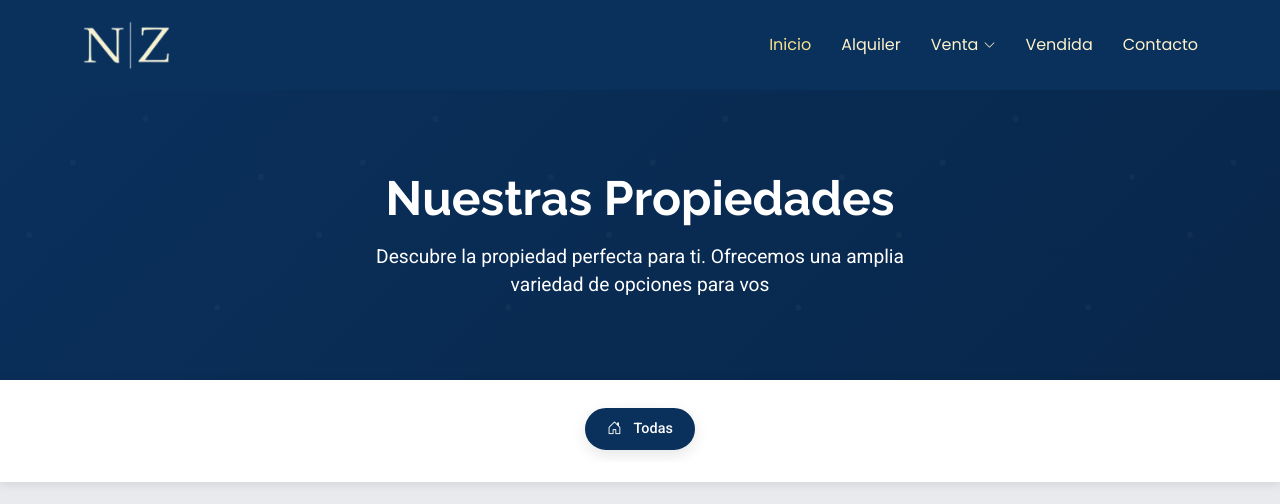
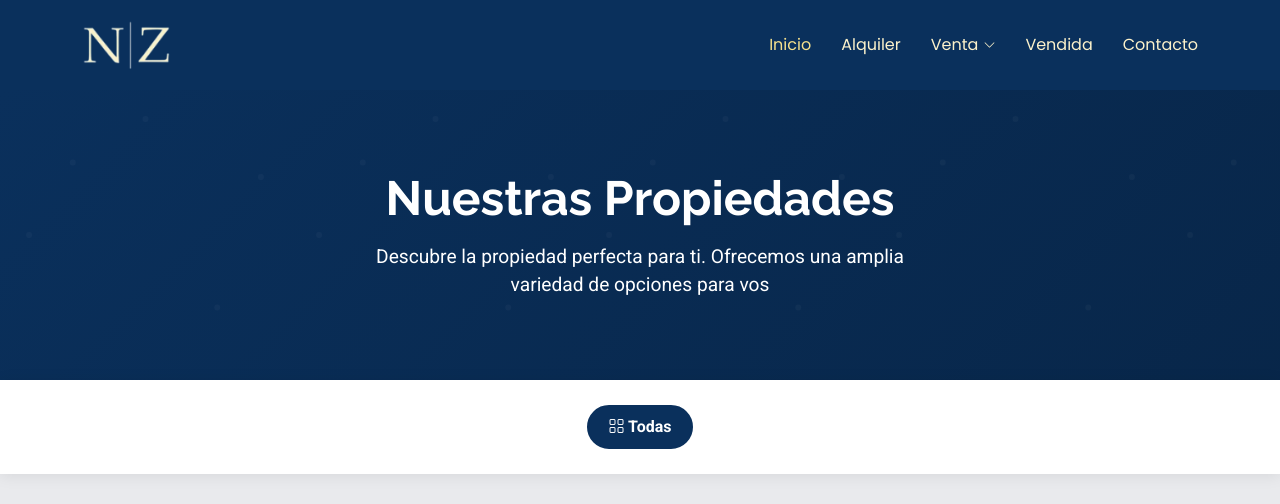
Before and after one commit to GiuGerlo/nz-estudio, a PHP site: page /propiedades.php in a window 1280 px wide. Shown: the top 504 px of the page. Run offline with PHP 8.4, Linux system fonts and the light colour scheme; data that the repository does not hold is empty; some libraries are stand-ins or nearby versions.

Commit message:
Corrijo filtros de propiedades

```diff
--- a/assets/css/propiedades.css
+++ b/assets/css/propiedades.css
@@ -188,6 +188,21 @@
   letter-spacing: 1px;
 }
 
+.categories-container {
+  display: flex;
+  flex-direction: column;
+  gap: 60px;
+}
+
+.category-section {
+  opacity: 1;
+  transition: opacity 0.3s ease;
+}
+
+.category-section[style*="display: none"] {
+  opacity: 0;
+}
+
 .page-header {
   background: linear-gradient(
     135deg,
@@ -231,38 +246,48 @@
   margin: 0 auto;
 }
 
-/* Filtros */
-.filters-section {
+/* Filtros dinámicos */
+.filters-container {
   background: white;
-  padding: 30px 0;
-  box-shadow: 0 2px 10px rgba(0, 0, 0, 0.1);
-  margin-bottom: 60px;
+  padding: 20px 0;
+  margin-bottom: 30px;
+  box-shadow: 0 2px 15px rgba(0, 0, 0, 0.08);
   position: sticky;
-  top: 90px;
+  top: 0;
   z-index: 100;
+}
+
+.filters-wrapper {
+  display: flex;
+  flex-wrap: wrap;
+  gap: 10px;
+  padding: 5px;
 }
 
 .filter-btn {
   background: transparent;
-  border: 2px solid #dee2e6;
-  color: #6c757d;
-  padding: 10px 25px;
-  border-radius: 25px;
+  color: var(--accent-color);
+  border: 2px solid var(--accent-color);
+  padding: 8px 20px;
+  border-radius: 50px;
   font-weight: 600;
+  white-space: nowrap;
   transition: all 0.3s ease;
-  margin: 5px;
 }
 
 .filter-btn:hover,
 .filter-btn.active {
   background: var(--accent-color);
-  border-color: var(--accent-color);
   color: white;
-  transform: translateY(-2px);
-  box-shadow: 0 5px 15px rgba(0, 0, 0, 0.1);
 }
 
-/* Responsive */
+.properties-grid {
+  display: grid;
+  grid-template-columns: repeat(3, 1fr);
+  gap: 30px;
+  padding: 20px 0;
+}
+
 @media (max-width: 991.98px) {
   .page-header h1 {
     font-size: 2.5rem;
@@ -274,6 +299,10 @@
 
   .property-card {
     margin-bottom: 30px;
+  }
+
+  .properties-grid {
+    grid-template-columns: repeat(2, 1fr);
   }
 }
 
@@ -299,12 +328,23 @@
   }
 
   .filters-section {
-    text-align: center;
+    padding: 10px 0 5px 0;
+    border-radius: 0;
+    margin-bottom: 15px;
+  }
+
+  .filters-scroll {
+    gap: 8px;
+    padding: 0 2px;
   }
 
   .filter-btn {
-    width: 100%;
-    margin: 5px 0;
+    font-size: 0.95rem;
+    padding: 8px 14px;
+  }
+
+  .properties-grid {
+    grid-template-columns: 1fr;
   }
 }
 
@@ -337,126 +377,6 @@
   animation-delay: 0.3s;
 }
 
-/* FILTROS MEJORADOS - RESPONSIVE */
-.filters-section {
-  background: white;
-  padding: 20px 0;
-  box-shadow: 0 2px 10px rgba(0, 0, 0, 0.1);
-  margin-bottom: 40px;
-  position: sticky;
-  top: 90px;
-  z-index: 100;
-  transition: all 0.3s ease;
-}
-
-/* Contenedor de filtros horizontal en móvil */
-.filters-container {
-  position: relative;
-  overflow: hidden;
-}
-
-.filters-scroll {
-  display: flex;
-  justify-content: center;
-  gap: 10px;
-  padding: 5px 0;
-  overflow-x: auto;
-  scroll-behavior: smooth;
-  -ms-overflow-style: none;
-  scrollbar-width: none;
-}
-
-.filters-scroll::-webkit-scrollbar {
-  display: none;
-}
-
-/* Botones de filtro mejorados */
-.filter-btn {
-  background: transparent;
-  border: 2px solid #e8ecef;
-  color: #6c757d;
-  padding: 8px 20px;
-  border-radius: 25px;
-  font-weight: 500;
-  font-size: 0.9rem;
-  transition: all 0.3s ease;
-  white-space: nowrap;
-  display: inline-flex;
-  align-items: center;
-  gap: 8px;
-}
-
-.filter-count {
-  background: rgba(52, 152, 219, 0.1);
-  color: var(--accent-color);
-  padding: 2px 8px;
-  border-radius: 12px;
-  font-size: 0.75rem;
-  font-weight: 600;
-  min-width: 24px;
-  text-align: center;
-}
-
-.filter-btn:hover,
-.filter-btn.active {
-  background: var(--accent-color);
-  border-color: var(--accent-color);
-  color: white;
-  transform: translateY(-2px);
-}
-
-.filter-btn:hover .filter-count,
-.filter-btn.active .filter-count {
-  background: rgba(255, 255, 255, 0.2);
-  color: white;
-}
-
-.category-badge {
-  background: rgba(52, 152, 219, 0.1);
-  color: var(--accent-color);
-  font-size: 0.8rem;
-  font-weight: 600;
-  padding: 6px 15px;
-  border-radius: 20px;
-  display: inline-flex;
-  align-items: center;
-  gap: 6px;
-  margin-bottom: 20px;
-}
-
-.category-badge i {
-  font-size: 0.9rem;
-}
-
-/* Responsive adjustments */
-@media (max-width: 767px) {
-  .filters-scroll {
-    justify-content: flex-start;
-    padding: 5px 15px;
-  }
-
-  .filter-btn {
-    padding: 6px 15px;
-    font-size: 0.85rem;
-  }
-}
-/* ANIMACIONES ADICIONALES */
-@keyframes slideIn {
-  from {
-    opacity: 0;
-    transform: translateY(-20px);
-  }
-
-  to {
-    opacity: 1;
-    transform: translateY(0);
-  }
-}
-
-.filters-section {
-  animation: slideIn 0.5s ease-out;
-}
-
 /* Estado de carga */
 .filters-loading {
   opacity: 0.6;
@@ -479,8 +399,4 @@
   .filter-btn {
     transition: none;
   }
-
-  .filters-scroll {
-    scroll-behavior: auto;
-  }
 }
--- a/assets/js/propiedades.js
+++ b/assets/js/propiedades.js
@@ -1,236 +1,39 @@
-    // FILTROS MEJORADOS - JAVASCRIPT
-    document.addEventListener('DOMContentLoaded', function() {
-        const filterBtns = document.querySelectorAll('.filter-btn');
-        const categorySections = document.querySelectorAll('.category-section');
-        const filtersScroll = document.getElementById('filters-scroll');
-        const scrollLeft = document.getElementById('scroll-left');
-        const scrollRight = document.getElementById('scroll-right');
-        const propertiesCount = document.getElementById('properties-count');
-        const countText = document.getElementById('count-text');
-        const filtersSection = document.getElementById('filters-section');
+// JAVASCRIPT - PROPIEDADES
+document.addEventListener('DOMContentLoaded', function() {
+    const filterBtns = document.querySelectorAll('.filter-btn');
+    const categoryContainers = document.querySelectorAll('.category-section');
+    const noResultsMessage = document.querySelector('.no-results-message');
+    const categoryNameSpan = document.querySelector('.category-name');
 
-        // Función para actualizar el contador
-        function updateCounter(filter, count) {
-            if (propertiesCount && countText) {
-                if (filter === 'all') {
-                    countText.textContent = 'Todas las propiedades';
+    filterBtns.forEach(btn => {
+        btn.addEventListener('click', () => {
+            // Actualizar botones
+            filterBtns.forEach(b => b.classList.remove('active'));
+            btn.classList.add('active');
+
+            const filterValue = btn.dataset.filter;
+
+            // Filtrar categorías
+            categoryContainers.forEach(container => {
+                if (filterValue === 'all') {
+                    container.style.display = '';
+                } else if (container.dataset.category === filterValue) {
+                    container.style.display = '';
                 } else {
-                    const btnText = document.querySelector(`[data-filter="${filter}"]`).textContent.trim();
-                    countText.textContent = `${count} ${btnText.toLowerCase()}`;
+                    container.style.display = 'none';
                 }
-            }
-        }
-
-        // Función para manejar el scroll horizontal
-        function updateScrollIndicators() {
-            if (!filtersScroll || window.innerWidth < 768) return;
-
-            const canScrollLeft = filtersScroll.scrollLeft > 0;
-            const canScrollRight = filtersScroll.scrollLeft < (filtersScroll.scrollWidth - filtersScroll.clientWidth);
-
-            if (scrollLeft) {
-                scrollLeft.style.opacity = canScrollLeft ? '1' : '0.3';
-                scrollLeft.style.pointerEvents = canScrollLeft ? 'auto' : 'none';
-            }
-
-            if (scrollRight) {
-                scrollRight.style.opacity = canScrollRight ? '1' : '0.3';
-                scrollRight.style.pointerEvents = canScrollRight ? 'auto' : 'none';
-            }
-        }
-
-        // Event listeners para scroll indicators
-        if (scrollLeft) {
-            scrollLeft.addEventListener('click', () => {
-                filtersScroll.scrollBy({
-                    left: -200,
-                    behavior: 'smooth'
-                });
-            });
-        }
-
-        if (scrollRight) {
-            scrollRight.addEventListener('click', () => {
-                filtersScroll.scrollBy({
-                    left: 200,
-                    behavior: 'smooth'
-                });
-            });
-        }
-
-        // Event listener para el scroll del contenedor de filtros
-        if (filtersScroll) {
-            filtersScroll.addEventListener('scroll', updateScrollIndicators);
-        }
-
-        // Función principal de filtrado
-        filterBtns.forEach(btn => {
-            btn.addEventListener('click', function() {
-                // Remover clase active de todos los botones
-                filterBtns.forEach(b => b.classList.remove('active'));
-                // Agregar clase active al botón clickeado
-                this.classList.add('active');
-
-                const filter = this.getAttribute('data-filter');
-                const count = this.getAttribute('data-count') || 0;
-
-                // Mostrar loading state
-                filtersSection.classList.add('filters-loading');
-
-                // Simular delay para mejor UX
-                setTimeout(() => {
-                    // Mostrar/ocultar secciones según el filtro
-                    let visibleCount = 0;
-                    categorySections.forEach(section => {
-                        if (filter === 'all') {
-                            section.style.display = 'block';
-                            // Contar propiedades visibles
-                            visibleCount += section.querySelectorAll('.property-card').length;
-                        } else {
-                            if (section.id === filter) {
-                                section.style.display = 'block';
-                                visibleCount += section.querySelectorAll('.property-card').length;
-                            } else {
-                                section.style.display = 'none';
-                            }
-                        }
-                    });
-
-                    // Actualizar contador
-                    updateCounter(filter, filter === 'all' ? visibleCount : count);
-
-                    // Remover loading state
-                    filtersSection.classList.remove('filters-loading');
-
-                    // Scroll suave hacia las propiedades en móvil
-                    if (window.innerWidth <= 768) {
-                        const propertiesSection = document.querySelector('.properties-section');
-                        if (propertiesSection) {
-                            propertiesSection.scrollIntoView({
-                                behavior: 'smooth',
-                                block: 'start'
-                            });
-                        }
-                    }
-                }, 150);
-            });
-        });
-
-        // Auto-centrar el botón activo en el scroll horizontal
-        function centerActiveButton() {
-            const activeBtn = document.querySelector('.filter-btn.active');
-            if (activeBtn && filtersScroll) {
-                const btnRect = activeBtn.getBoundingClientRect();
-                const scrollRect = filtersScroll.getBoundingClientRect();
-                const scrollLeft = activeBtn.offsetLeft - (scrollRect.width / 2) + (btnRect.width / 2);
-
-                filtersScroll.scrollTo({
-                    left: scrollLeft,
-                    behavior: 'smooth'
-                });
-            }
-        }
-
-        // Manejar cambios de orientación y resize
-        window.addEventListener('resize', () => {
-            updateScrollIndicators();
-            centerActiveButton();
-        });
-
-        // Inicializar
-        updateScrollIndicators();
-        updateCounter('all', document.querySelectorAll('.property-card').length);
-
-        // Touch/swipe support para móviles
-        if ('ontouchstart' in window) {
-            let startX = 0;
-            let scrollLeftStart = 0;
-
-            filtersScroll.addEventListener('touchstart', (e) => {
-                startX = e.touches[0].pageX;
-                scrollLeftStart = filtersScroll.scrollLeft;
             });
 
-            filtersScroll.addEventListener('touchmove', (e) => {
-                e.preventDefault();
-                const x = e.touches[0].pageX;
-                const walk = (x - startX) * 2;
-                filtersScroll.scrollLeft = scrollLeftStart - walk;
-            });
-        }
+            // Mostrar/ocultar mensaje de no resultados
+            const visibleCategories = Array.from(categoryContainers).filter(
+                container => container.style.display !== 'none'
+            );
 
-        // Smooth scroll para navegación interna
-        document.querySelectorAll('a[href^="#"]').forEach(anchor => {
-            anchor.addEventListener('click', function(e) {
-                e.preventDefault();
-                const target = document.querySelector(this.getAttribute('href'));
-                if (target) {
-                    const offsetTop = target.offsetTop - (filtersSection ? filtersSection.offsetHeight : 0) - 20;
-                    window.scrollTo({
-                        top: offsetTop,
-                        behavior: 'smooth'
-                    });
-                }
-            });
-        });
-
-        // Lazy loading mejorado
-        const imageObserver = new IntersectionObserver((entries, observer) => {
-            entries.forEach(entry => {
-                if (entry.isIntersecting) {
-                    const img = entry.target;
-                    if (img.dataset.src) {
-                        img.src = img.dataset.src;
-                        img.removeAttribute('data-src');
-                    }
-                    img.classList.add('loaded');
-                    observer.unobserve(img);
-                }
-            });
-        }, {
-            rootMargin: '50px 0px'
-        });
-
-        document.querySelectorAll('.property-image img').forEach(img => {
-            imageObserver.observe(img);
-        });
-
-        // Mejorar performance en scroll
-        let ticking = false;
-
-        function updateOnScroll() {
-            updateScrollIndicators();
-            ticking = false;
-        }
-
-        document.addEventListener('scroll', () => {
-            if (!ticking) {
-                requestAnimationFrame(updateOnScroll);
-                ticking = true;
-            }
-        });
-    });
-
-    // Funciones de utilidad
-    function showAllProperties() {
-        document.querySelector('[data-filter="all"]').click();
-    }
-
-    function filterByCategory(category) {
-        const btn = document.querySelector(`[data-filter="${category}"]`);
-        if (btn) btn.click();
-    }
-
-    // Smooth scroll para navegación
-    document.querySelectorAll('a[href^="#"]').forEach(anchor => {
-        anchor.addEventListener('click', function(e) {
-            e.preventDefault();
-            const target = document.querySelector(this.getAttribute('href'));
-            if (target) {
-                target.scrollIntoView({
-                    behavior: 'smooth',
-                    block: 'start'
-                });
+            if (visibleCategories.length === 0 && filterValue !== 'all') {
+                categoryNameSpan.textContent = btn.dataset.categoryName;
+                noResultsMessage.style.display = 'block';
+            } else {
+                noResultsMessage.style.display = 'none';
             }
         });
     });
@@ -241,21 +44,14 @@
         entries.forEach(entry => {
             if (entry.isIntersecting) {
                 const img = entry.target;
-                img.src = img.src; // Trigger load
+                if (img.dataset.src) {
+                    img.src = img.dataset.src;
+                    img.removeAttribute('data-src');
+                }
                 observer.unobserve(img);
             }
         });
     });
 
     images.forEach(img => imageObserver.observe(img));
-
-    // Efecto hover para las cards
-    document.querySelectorAll('.property-card').forEach(card => {
-        card.addEventListener('mouseenter', function() {
-            this.style.transform = 'translateY(-10px)';
-        });
-
-        card.addEventListener('mouseleave', function() {
-            this.style.transform = 'translateY(0)';
-        });
-    });
+});
--- a/propiedades.php
+++ b/propiedades.php
@@ -32,61 +32,52 @@ $base_query = "SELECT p.*, tp.nombre_categoria,
     </div>
 </section>
 
-<!-- Filtros Mejorados -->
-<section class="filters-section" id="filters-section">
+<!-- Filtros simples -->
+<div class="filters-container">
     <div class="container">
-        <div class="filters-container">
-            <div class="row justify-content-center">
-                <div class="col-12 col-md-10 col-lg-8">
-                    <div class="filters-scroll" id="filters-scroll">
+        <div class="filters-wrapper justify-content-center">
             <button class="filter-btn active" data-filter="all">
-                            <i class="bi bi-house-door me-1"></i>
-                            Todas
+                <i class="bi bi-grid"></i> Todas
             </button>
             <?php
             $categorias->data_seek(0);
             while ($cat = $categorias->fetch_assoc()):
-                            $count_query = "SELECT COUNT(*) as total FROM propiedades p WHERE p.categoria = " . $cat['id'] . " AND p.vendida = 0";
-                            $count_result = $db->query($count_query);
-                            $count = $count_result->fetch_assoc()['total'];
             ?>
-                            <button class="filter-btn" data-filter="<?php echo strtolower($cat['nombre_categoria']); ?>">
-                                <i class="bi bi-building me-1"></i>
+                <button class="filter-btn" data-filter="<?php echo $cat['id']; ?>"
+                        data-category-name="<?php echo htmlspecialchars($cat['nombre_categoria']); ?>">
+                    <i class="bi bi-house"></i>
                     <?php echo htmlspecialchars($cat['nombre_categoria']); ?>
-                                <span class="filter-count"><?php echo $count; ?></span>
                 </button>
             <?php endwhile; ?>
         </div>
     </div>
 </div>
+
+<!-- Contenedor de propiedades y mensaje sin resultados -->
+<div class="container">
+    <div class="no-results-message text-center" style="display: none;">
+        <div class="alert alert-info">
+            <i class="bi bi-info-circle me-2"></i>
+            Por el momento no hay <span class="category-name"></span> disponibles
         </div>
     </div>
-</section>
 
-<!-- Sección de Propiedades -->
-<section class="properties-section">
-    <div class="container">
+    <!-- Contenedor de todas las categorías -->
+    <div class="categories-container">
         <?php
-        // Resetear el puntero de categorías
         $categorias->data_seek(0);
-
-        // Por cada categoría
         while ($categoria = $categorias->fetch_assoc()):
-            // Obtener propiedades de esta categoría
             $query = $base_query . " AND p.categoria = " . $categoria['id'] . " ORDER BY p.orden ASC, p.id DESC";
             $propiedades = $db->query($query);
-
             if ($propiedades->num_rows > 0):
         ?>
-
-                <div class="category-section" id="<?php echo strtolower($categoria['nombre_categoria']); ?>">
-                    <div class="category-header" data-aos="fade-up">
+            <div class="category-section" data-category="<?php echo $categoria['id']; ?>">
+                <div class="category-header">
                     <h2 class="category-title"><?php echo htmlspecialchars($categoria['nombre_categoria']); ?></h2>
                 </div>
-
-                    <div class="row">
+                <div class="properties-grid">
                     <?php while ($propiedad = $propiedades->fetch_assoc()): ?>
-                            <div class="col-lg-4 col-md-6 mb-4" data-aos="fade-up">
+                        <div class="property-item">
                             <div class="property-card">
                                 <div class="property-image">
                                     <?php if ($propiedad['imagen_principal']): ?>
@@ -105,14 +96,12 @@ $base_query = "SELECT p.*, tp.nombre_categoria,
                                                 <span><?php echo htmlspecialchars($propiedad['localidad']); ?></span>
                                             </div>
                                         <?php endif; ?>
-
                                         <?php if ($propiedad['ubicacion']): ?>
                                             <div class="info-item">
                                                 <i class="bi bi-map"></i>
                                                 <span><?php echo htmlspecialchars($propiedad['ubicacion']); ?></span>
                                             </div>
                                         <?php endif; ?>
-
                                         <?php if ($propiedad['tamanio']): ?>
                                             <div class="info-item">
                                                 <i class="bi bi-rulers"></i>
@@ -120,7 +109,6 @@ $base_query = "SELECT p.*, tp.nombre_categoria,
                                             </div>
                                         <?php endif; ?>
                                     </div>
-
                                     <div class="property-footer">
                                         <a href="propiedad<?php echo $propiedad['id']; ?>" class="btn-view-property">
                                             Ver más <i class="bi bi-arrow-right"></i>
@@ -137,7 +125,7 @@ $base_query = "SELECT p.*, tp.nombre_categoria,
         endwhile;
         ?>
     </div>
-</section>
+</div>
 
 <!-- Sección CTA -->
 <section class="cta-section">
```
Lines whose indentation alone changed are shown as unchanged.
